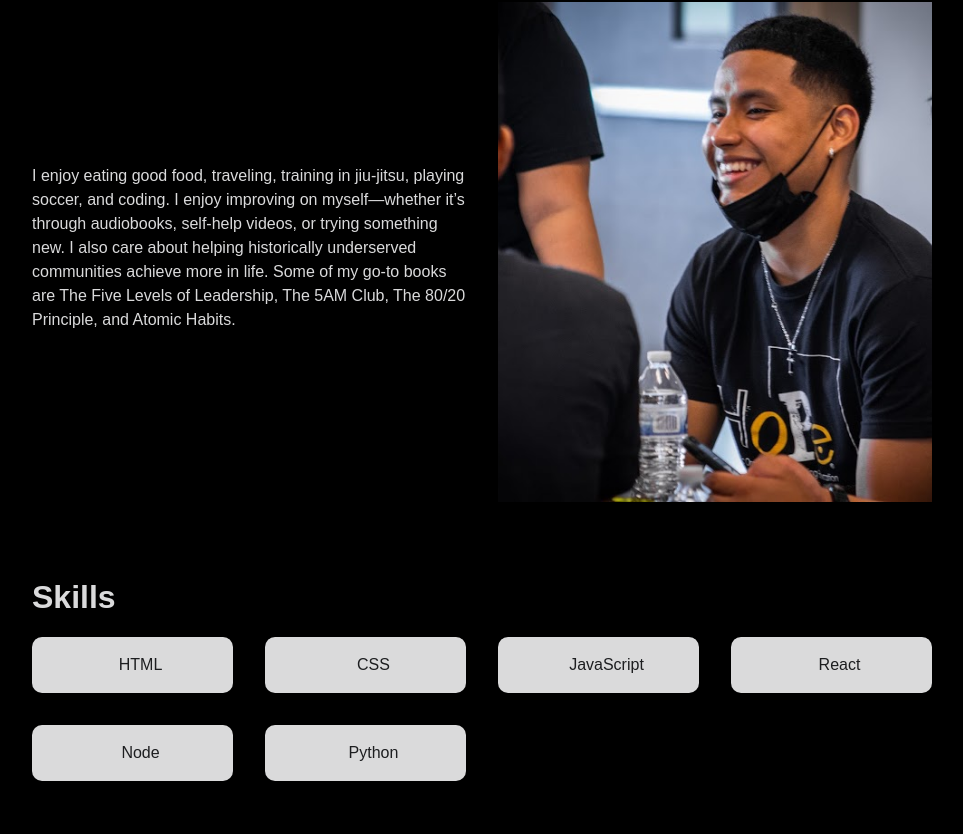
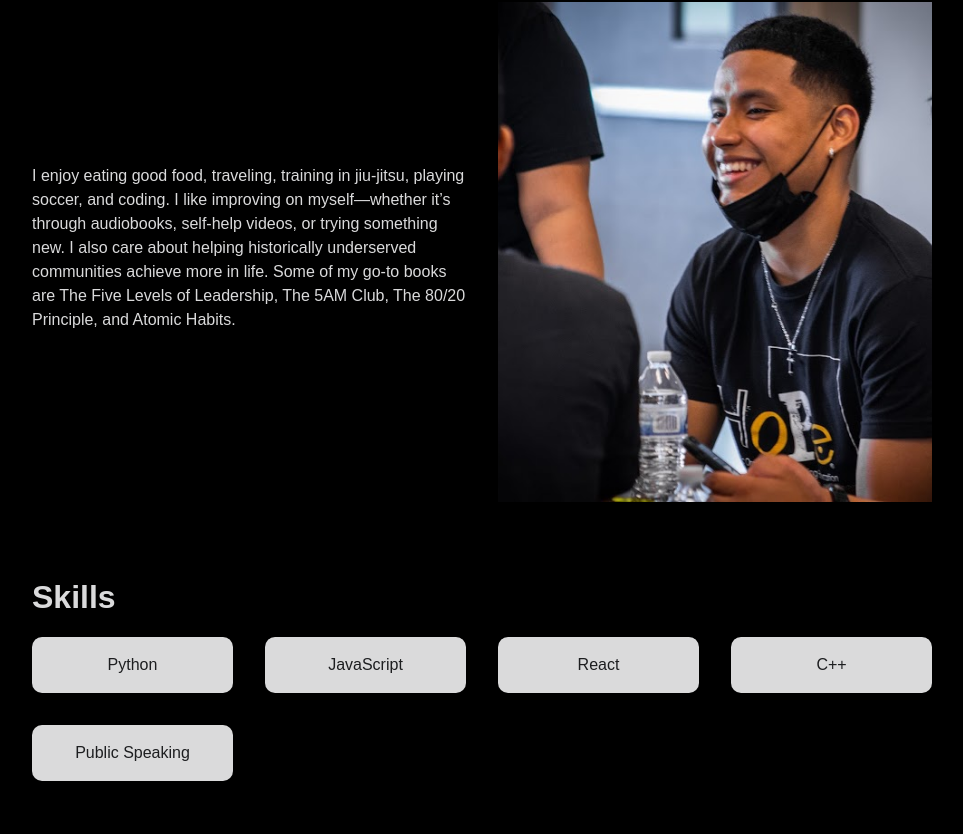
Before and after one commit to ivantlaseca/ivantlaseca.github.io, a Next.js app: page / in a window 1280 px wide. Shown: the part 886-1720 px from the top of the page, without its empty margins (158-1121 px from the left). Built offline with nearby package versions, Linux system fonts and the light colour scheme.

Commit message:
More css fixes

```diff
--- a/src/app/components/About.jsx
+++ b/src/app/components/About.jsx
@@ -9,7 +9,7 @@ const About = () => {
       <div className="flex-about">
         <div className="about-text">
           <p>
-            I enjoy eating good food, traveling, training in jiu-jitsu, playing soccer, and coding. I enjoy improving on myself—whether it’s through audiobooks, self-help videos, or trying something new.
+            I enjoy eating good food, traveling, training in jiu-jitsu, playing soccer, and coding. I like improving on myself—whether it’s through audiobooks, self-help videos, or trying something new.
             I also care about helping historically underserved communities achieve more in life. Some of my go-to books are The Five Levels of Leadership, The 5AM Club, The 80/20 Principle, and Atomic Habits.
           </p>
         </div>
--- a/src/app/components/Hero.jsx
+++ b/src/app/components/Hero.jsx
@@ -1,6 +1,4 @@
 // components/Hero.jsx
-
-import Image from "next/image";
 
 const Hero = () => {
 
@@ -12,24 +10,6 @@ const Hero = () => {
         <p>
           Software Engineer in NYC
         </p>
-        <div className="social-icons">
-          <a
-            href="https://github.com/olawanlejoel"
-            aria-label="GitHub"
-            target="_blank"
-            rel="noopener noreferrer"
-          >
-            <i className="fa-brands fa-github"></i>
-          </a>
-          <a
-            href="https://www.linkedin.com/in/olawanlejoel/"
-            aria-label="LinkedIn"
-            target="_blank"
-            rel="noopener noreferrer"
-          >
-            <i className="fa-brands fa-linkedin"></i>
-          </a>
-        </div>
       </div>
     </div>
   )
--- a/src/app/components/Skills.jsx
+++ b/src/app/components/Skills.jsx
@@ -5,29 +5,20 @@ const Skills = () => {
     <div className="skills-container">
       <h2>Skills</h2>
       <div className="grid-skills">
-          <div className="skill-card html">
-            <i className="fa-brands fa-html5 html-icon"></i>
-            <p>HTML</p>
-          </div>
-          <div className="skill-card css">
-            <i className="fa-brands fa-css3-alt css-icon"></i>
-            <p>CSS</p>
+        <div className="skill-card python">
+          <p>Python</p>
         </div>
         <div className="skill-card js">
-            <i className="fa-brands fa-js-square js-icon"></i>
           <p>JavaScript</p>
         </div>
         <div className="skill-card react">
-            <i className="fa-brands fa-react react-icon"></i>
           <p>React</p>
         </div>
-          <div className="skill-card node">
-            <i className="fa-brands fa-node-js node-icon"></i>
-            <p>Node</p>
+        <div className="skill-card cpp">
+          <p>C++</p>
         </div>
-          <div className="skill-card python">
-            <i className="fa-brands fa-python python-icon"></i>
-            <p>Python</p>
+        <div className="skill-card pspeaking">
+          <p>Public Speaking</p>
         </div>
       </div>
     </div>
--- a/src/app/components/data.jsx
+++ b/src/app/components/data.jsx
@@ -47,6 +47,6 @@ export const serviceData = [
     {
         id: 3,
         title: "College Success Coaching",
-        description: "Tools, techniques, and strategies you can use to succeed in college."
+        description: "Tips, techniques, and strategies you can use to succeed in college."
     }
 ]
--- a/src/app/globals.css
+++ b/src/app/globals.css
@@ -89,13 +89,6 @@ hr {
   color: #ffffff;
 }
 
-.footer-container .social_icons {
-  display: flex;
-  justify-content: space-between;
-  align-items: center;
-  gap: 0 1rem;
-}
-
 /* Hero */
 
 .hero-container {
@@ -138,23 +131,6 @@ hr {
   font-size: 1.2rem;
   font-weight: 400;
   margin-bottom: 1rem;
-}
-
-.hero-container .social-icons {
-  display: flex;
-  justify-content: center;
-  align-items: center;
-  gap: 0 1rem;
-}
-
-.hero-container .social-icons a {
-  color: #9B9C9D;
-  font-size: 1.5rem;
-  transition: all 0.5s ease-in-out;
-}
-
-.hero-container .social-icons a:hover {
-  color: #DADADB;
 }
 
 /* About */
@@ -250,16 +226,8 @@ hr {
   cursor: context-menu;
 }
 
-.skills-container .grid-skills i {
-  font-size: 1.5rem;
-}
-
-.skills-container .grid-skills .html:hover {
-  background-color: #E34F26;
-}
-
-.skills-container .grid-skills .css:hover {
-  background-color: #264DE4;
+.skills-container .grid-skills .cpp:hover {
+  background-color: #007acc;
 }
 
 .skills-container .grid-skills .js:hover {
@@ -270,12 +238,12 @@ hr {
   background-color: #61DAFB;
 }
 
-.skills-container .grid-skills .node:hover {
-  background-color: #339933;
+.skills-container .grid-skills .python:hover {
+  background-color: #3776AB;
 }
 
-.skills-container .grid-skills .python:hover {
-  background-color: #3776AB;
+.skills-container .grid-skills .pspeaking:hover {
+  background-color: #3cb372;
 }
 
 /* Experience */
```
Lines whose indentation alone changed are shown as unchanged.
